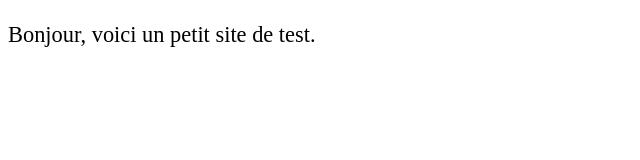
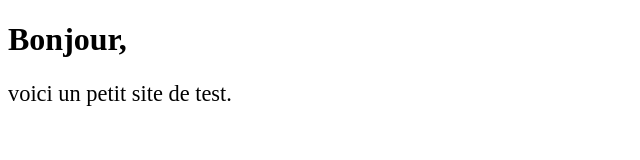
Before and after one commit to Packingdustry/test, a plain HTML site: page index.html in a window 1280 px wide. Shown: the whole page, without its empty margins (0-640 px from the left). Drawn offline with Linux system fonts and the light colour scheme.

Commit message:
amélioration de la page

```diff
--- a/index.html
+++ b/index.html
@@ -5,11 +5,14 @@
     <meta http-equiv="X-UA-Compatible" content="IE=edge">
     <meta name="viewport" content="width=device-width, initial-scale=1.0">
     <link rel="stylesheet" href="styles.css">
-    <title>Document</title>
+    <title>Test github pages</title>
 </head>
 <body>
+    <h1>
+        Bonjour,
+    </h1>
     <p>
-        Bonjour, voici un petit site de test.
+        voici un petit site de test.
     </p>
 </body>
 </html>
```
